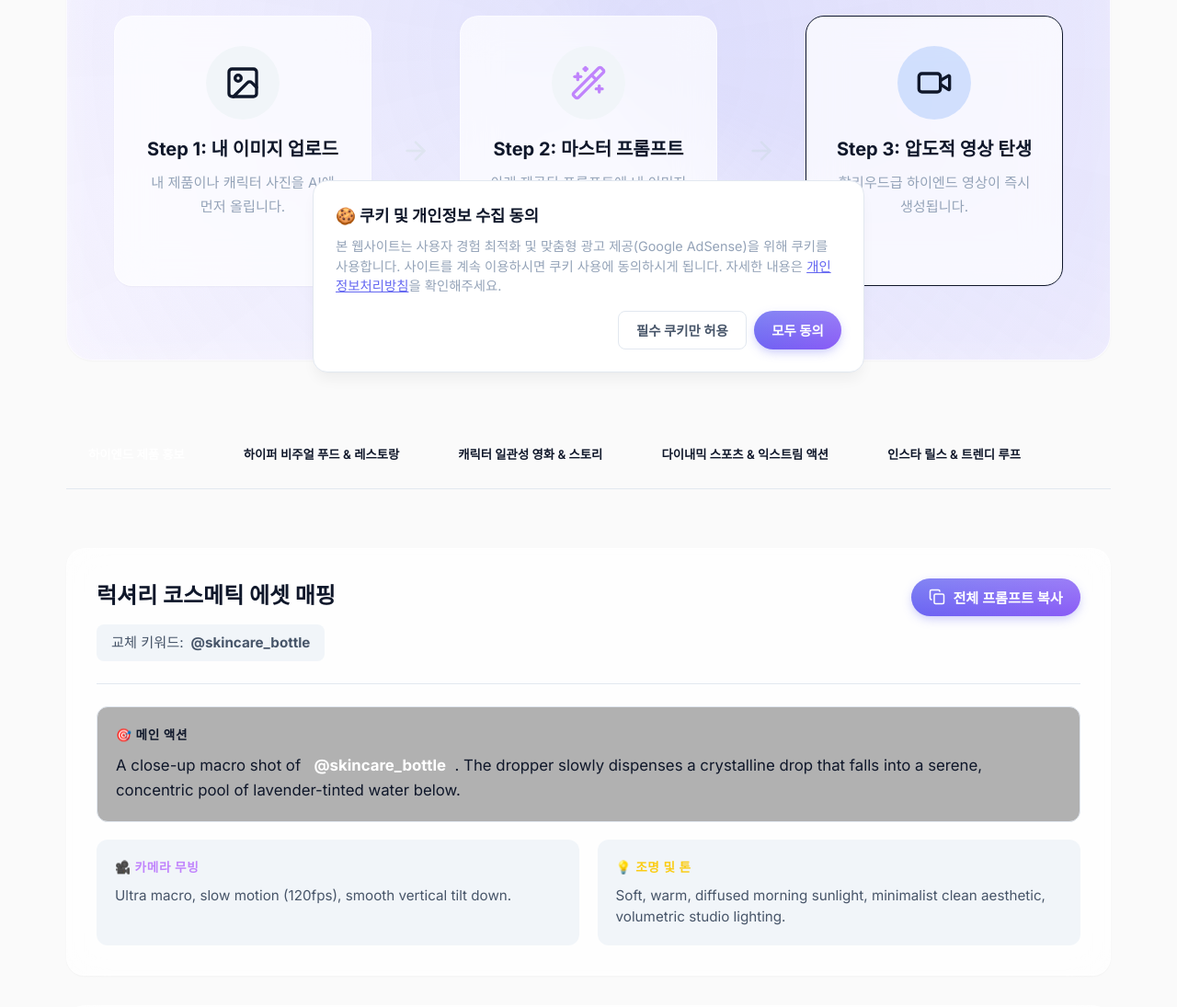
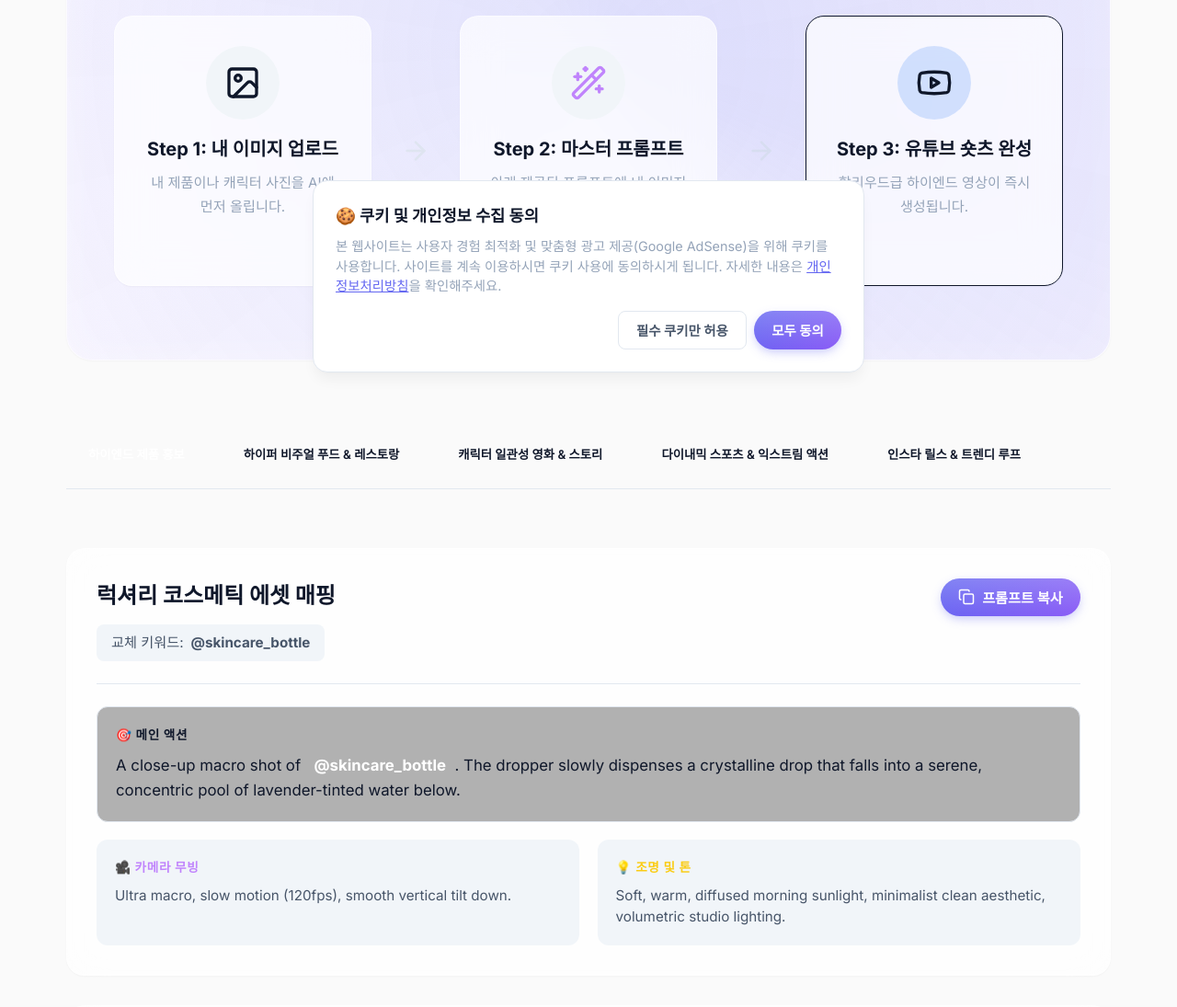
Before and after one commit to 2gosooclass/pocket_prompt_blog, a Next.js app: page /flow in a window 1280 px wide. Shown: the part 375-1470 px from the top of the page at 92% size. Built offline with nearby package versions, Linux system fonts and the light colour scheme.

Commit message:
feat: Add YouTube embedding support for Flow page

```diff
--- a/app/flow/page.tsx
+++ b/app/flow/page.tsx
@@ -2,7 +2,7 @@
 
 import React, { useState, useEffect } from "react";
 import styles from "../page.module.css";
-import { Copy, CheckCircle, Image as ImageIcon, Video, ArrowRight, Wand2 } from "lucide-react";
+import { Copy, CheckCircle, Image as ImageIcon, Video, ArrowRight, Wand2, Youtube } from "lucide-react";
 
 type FlowItem = {
   title: string;
@@ -10,6 +10,8 @@ type FlowItem = {
   prompt: string;
   camera: string;
   lighting: string;
+  youtubeId?: string;
+  imageUrl?: string;
 };
 
 type FlowCategory = {
@@ -73,9 +75,9 @@ export default function FlowPage() {
               <ArrowRight size={32} style={{ color: "var(--border)" }} />
               <div className="glass-card" style={{ padding: "2rem", textAlign: "center", width: "280px", borderColor: "var(--primary)" }}>
                 <div style={{ background: "rgba(59, 130, 246, 0.2)", width: "80px", height: "80px", borderRadius: "50%", display: "flex", alignItems: "center", justifyContent: "center", margin: "0 auto 1rem", color: "var(--primary)" }}>
-                  <Video size={40} />
+                  <Youtube size={40} />
                 </div>
-                <h3 style={{ fontSize: "1.25rem", marginBottom: "0.5rem", fontWeight: 700 }}>Step 3: 압도적 영상 탄생</h3>
+                <h3 style={{ fontSize: "1.25rem", marginBottom: "0.5rem", fontWeight: 700 }}>Step 3: 유튜브 숏츠 완성</h3>
                 <p style={{ color: "var(--fg-subtle)", fontSize: "0.95rem" }}>할리우드급 하이엔드 영상이 즉시 생성됩니다.</p>
               </div>
             </div>
@@ -110,7 +112,8 @@ export default function FlowPage() {
               const fullPrompt = `Prompt: ${item.prompt}\nCamera: ${item.camera}\nLighting: ${item.lighting}`;
 
               return (
-                <div key={index} className="glass-card" style={{ display: "flex", flexDirection: "column", gap: "1.5rem", padding: "2rem" }}>
+                <div key={index} className="glass-card" style={{ padding: "2rem", display: "grid", gridTemplateColumns: item.youtubeId ? "1fr 280px" : "1fr", gap: "2rem" }}>
+                  <div style={{ display: "flex", flexDirection: "column", gap: "1.5rem" }}>
                     <div style={{ borderBottom: "1px solid var(--border)", paddingBottom: "1.5rem", display: "flex", justifyContent: "space-between", alignItems: "flex-start" }}>
                       <div>
                         <h2 style={{ fontSize: "1.5rem", fontWeight: 700, marginBottom: "0.75rem", color: "var(--fg)" }}>{item.title}</h2>
@@ -124,7 +127,7 @@ export default function FlowPage() {
                         style={{ display: "flex", alignItems: "center", gap: "0.5rem", padding: "0.6rem 1.2rem", border: "none" }}
                       >
                         {copiedIndex === index ? <CheckCircle size={18} /> : <Copy size={18} />}
-                      {copiedIndex === index ? "복사됨!" : "전체 프롬프트 복사"}
+                        {copiedIndex === index ? "복사됨!" : "프롬프트 복사"}
                       </button>
                     </div>
 
@@ -145,7 +148,7 @@ export default function FlowPage() {
                         </p>
                       </div>
 
-                    <div style={{ display: "grid", gridTemplateColumns: "repeat(auto-fit, minmax(300px, 1fr))", gap: "1.2rem" }}>
+                      <div style={{ display: "grid", gridTemplateColumns: "1fr 1fr", gap: "1.2rem" }}>
                         <div style={{ background: "var(--bg-subtle)", padding: "1.25rem", borderRadius: "12px" }}>
                           <span style={{ fontSize: "0.85rem", fontWeight: 700, color: "#c084fc", textTransform: "uppercase", letterSpacing: "0.05em", marginBottom: "0.5rem", display: "block" }}>🎥 카메라 무빙</span>
                           <p style={{ color: "var(--fg-muted)", lineHeight: 1.5, fontSize: "0.95rem" }}>{item.camera}</p>
@@ -157,6 +160,28 @@ export default function FlowPage() {
                       </div>
                     </div>
                   </div>
+
+                  {/* YouTube Embed Area */}
+                  {item.youtubeId && (
+                    <div style={{ display: "flex", flexDirection: "column", justifyContent: "center" }}>
+                      <div style={{ width: "100%", aspectRatio: "9/16", borderRadius: "16px", overflow: "hidden", background: "#000", border: "1px solid var(--border)", position: "relative" }}>
+                        <iframe
+                          width="100%"
+                          height="100%"
+                          src={`https://www.youtube.com/embed/${item.youtubeId}?autoplay=0&loop=1&playlist=${item.youtubeId}&mute=1`}
+                          title="YouTube video player"
+                          frameBorder="0"
+                          allow="accelerometer; autoplay; clipboard-write; encrypted-media; gyroscope; picture-in-picture"
+                          allowFullScreen
+                          style={{ position: "absolute", top: 0, left: 0, width: "100%", height: "100%" }}
+                        ></iframe>
+                      </div>
+                      <div style={{ textAlign: "center", marginTop: "0.75rem", fontSize: "0.85rem", color: "var(--fg-subtle)" }}>
+                        ▶️ 실제 생성 결과물
+                      </div>
+                    </div>
+                  )}
+                </div>
               );
             })}
           </div>
```
Lines whose indentation alone changed are shown as unchanged.
